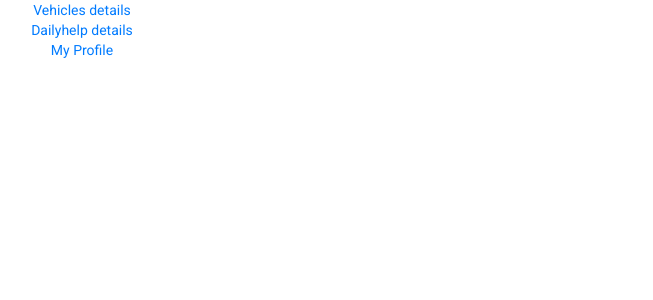
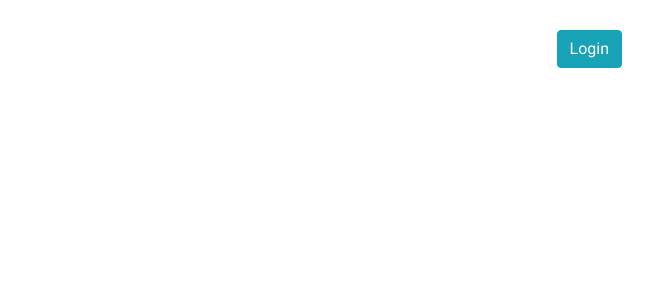
Before and after one commit to SaiMeghanaGudisa/Neuralhack_skyview, an Angular app: page / in a window 1280 px wide. Shown: the top 300 px of the page, without its empty margins (558-1211 px from the left). Built offline with nearby package versions, Linux system fonts and the light colour scheme.

Commit message:
added homepage working fine

```diff
--- a/src/app/app-routing.module.ts
+++ b/src/app/app-routing.module.ts
@@ -17,6 +17,7 @@ import { AdddailyhelpComponent } from './dailyhelp/adddailyhelp/adddailyhelp.com
 import { ProfileComponent } from './profile/profile.component';
 import { ViewprofileComponent } from './profile/viewprofile/viewprofile.component';
 import { EditprofileComponent } from './profile/editprofile/editprofile.component';
+import { HomepageComponent } from './homepage/homepage.component';
 const routes: Routes = [
   { path: 'all-vehicles-list/list', component: VehicleComponent},
   {path: 'all-vehicles-list', component: AllVehiclesListComponent},
@@ -33,6 +34,7 @@ const routes: Routes = [
   {path: 'profile/view', component: ViewprofileComponent},
   {path: 'profile', component: ProfileComponent},
 
+  {path: '', component: HomepageComponent}
 ];
 
 @NgModule({
--- a/src/app/app.component.html
+++ b/src/app/app.component.html
@@ -1,9 +1,9 @@
 
-<div class="text-center">
+<!-- <div class="text-center">
     <a routerLink="/all-vehicles-list" routerLinkActive="active">Vehicles details</a><br>
     <a routerLink="/dailyhelp">Dailyhelp details</a><br>
     <a routerLink="/profile">My Profile</a><br>
 </div>
-
+ -->
 
 <router-outlet></router-outlet>
--- a/src/app/app.module.ts
+++ b/src/app/app.module.ts
@@ -20,6 +20,8 @@ import { AdddailyhelpComponent } from './dailyhelp/adddailyhelp/adddailyhelp.com
 import { ProfileComponent } from './profile/profile.component';
 import { ViewprofileComponent } from './profile/viewprofile/viewprofile.component';
 import { EditprofileComponent } from './profile/editprofile/editprofile.component';
+
+import { HomepageComponent } from './homepage/homepage.component';
 @NgModule({
   declarations: [
     AppComponent,
@@ -34,7 +36,8 @@ import { EditprofileComponent } from './profile/editprofile/editprofile.componen
     AdddailyhelpComponent,
     ProfileComponent,
     ViewprofileComponent,
-    EditprofileComponent
+    EditprofileComponent,
+    HomepageComponent
   ],
   imports: [
     BrowserModule,
--- /dev/null
+++ b/src/app/homepage/homepage.component.css
@@ -0,0 +1,5 @@
+.btn{
+    margin-right: 100px;
+    margin-top: 30px;
+    float: right;
+}
--- /dev/null
+++ b/src/app/homepage/homepage.component.html
@@ -0,0 +1 @@
+<button class="btn btn-info" (click)="userpage()">Login</button>
--- /dev/null
+++ b/src/app/homepage/homepage.component.ts
@@ -0,0 +1,20 @@
+import { Component, OnInit } from '@angular/core';
+import { ActivatedRoute, Router } from '@angular/router';
+@Component({
+  selector: 'app-homepage',
+  templateUrl: './homepage.component.html',
+  styleUrls: ['./homepage.component.css']
+})
+export class HomepageComponent implements OnInit {
+
+  constructor(private route: ActivatedRoute,private router: Router) { }
+
+  ngOnInit(): void {
+  }
+
+  userpage()
+  {
+    this.router.navigate(['/profile/view']);
+  }
+
+}
```
Also changed, not shown: 1 other file (tests, documents, lock files or other folders).
